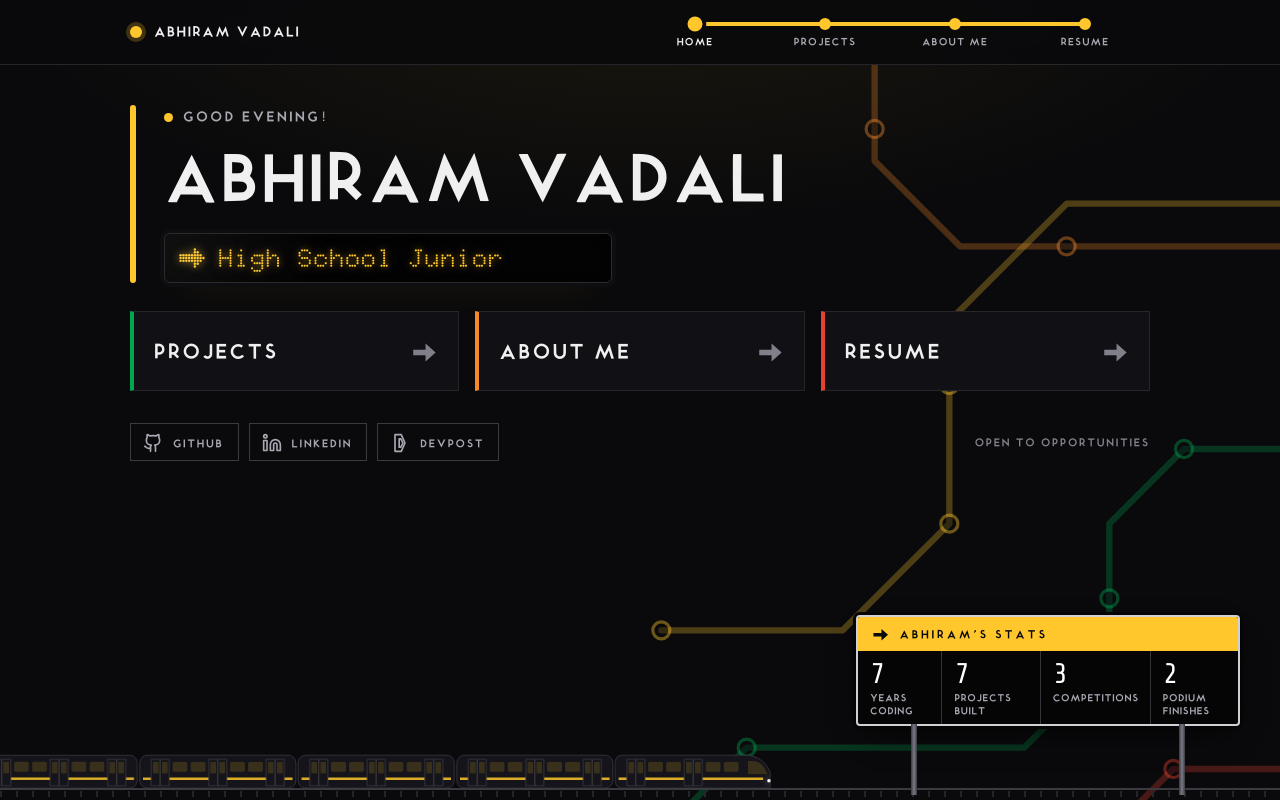
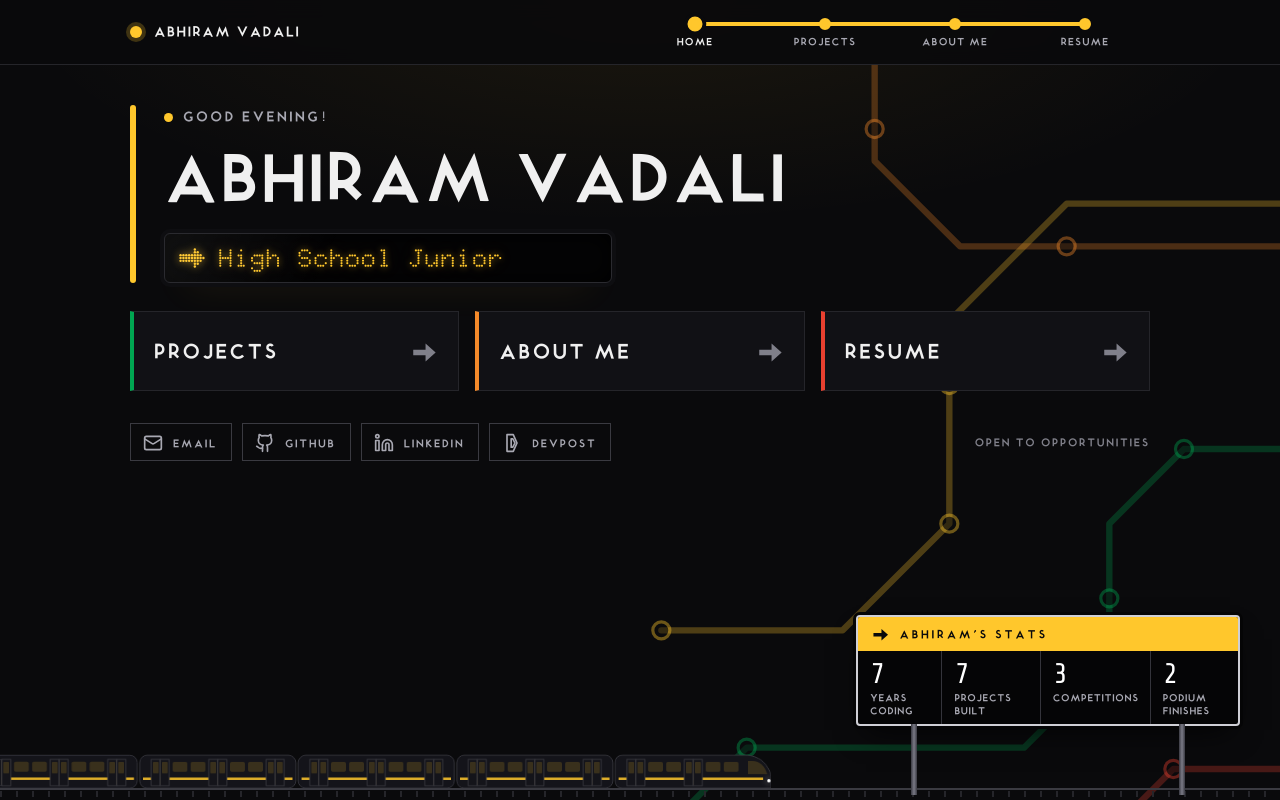
Before and after one commit to AbhiramV010/Portfolio, a React (Vite) app: page / in a window 1280 px wide. Built offline with nearby package versions, Linux system fonts and the light colour scheme.

Commit message:
added email

```diff
--- a/src/pages/Home.jsx
+++ b/src/pages/Home.jsx
@@ -64,6 +64,12 @@ function Role() {
 
 const SOCIALS = [
   {
+    label: "Email",
+    href: "mailto:abhiram.vadali@gmail.com",
+    paths: ["m22 7-8.97 5.7a1.94 1.94 0 0 1-2.06 0L2 7"],
+    extra: <rect width="20" height="16" x="2" y="4" rx="2" />,
+  },
+  {
     label: "GitHub",
     href: "https://github.com/AbhiramV010/",
     paths: [
@@ -120,7 +126,11 @@ export default function Home({ onNavigate, onResume }) {
           <ul className="socials">
             {SOCIALS.map(({ label, href, paths, extra }) => (
               <li key={label}>
-                <a className="social" href={href} target="_blank" rel="noopener noreferrer">
+                <a
+                  className="social"
+                  href={href}
+                  {...(href.startsWith("http") ? { target: "_blank", rel: "noopener noreferrer" } : {})}
+                >
                   <svg
                     viewBox="0 0 24 24"
                     fill="none"
```
